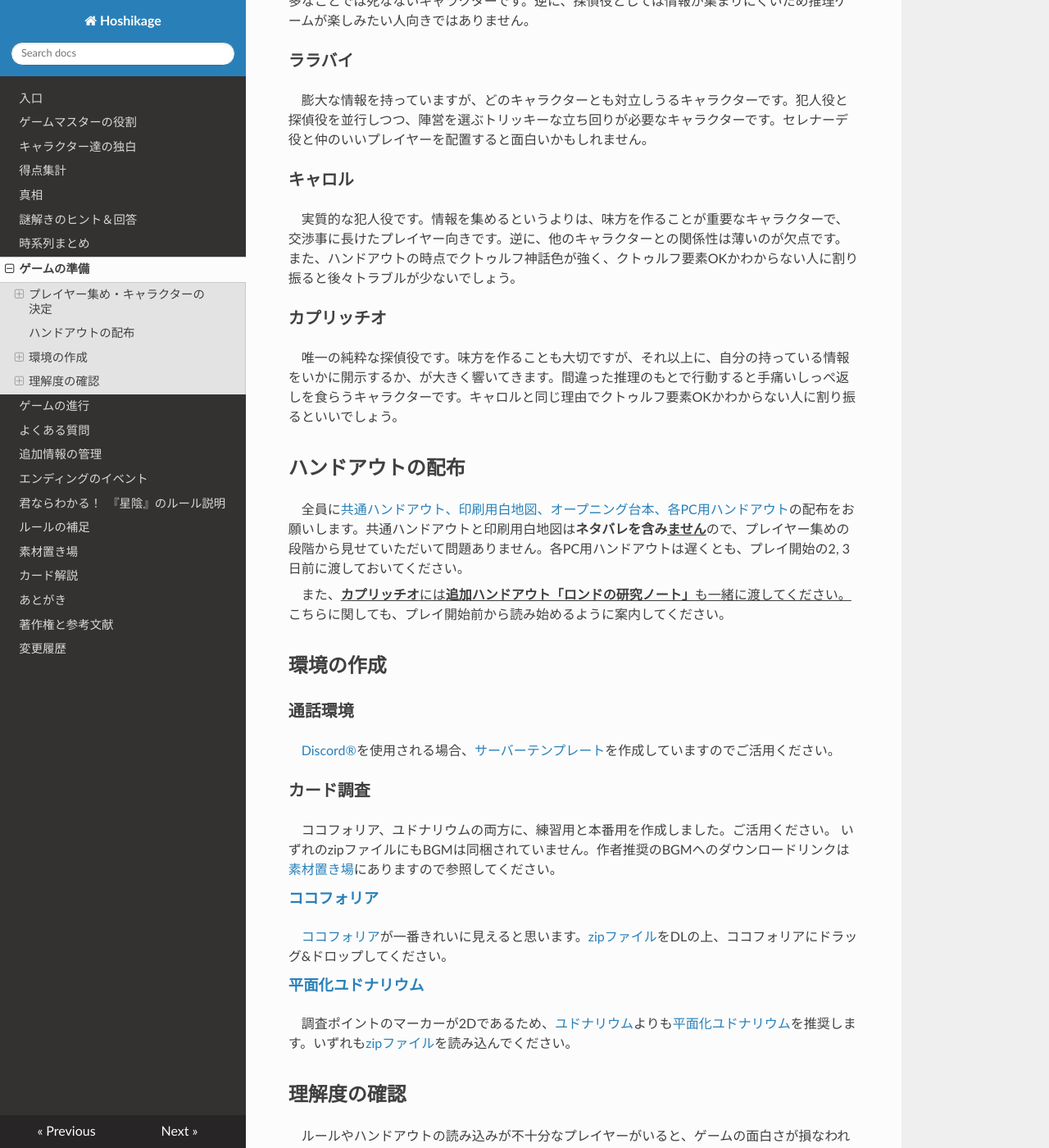
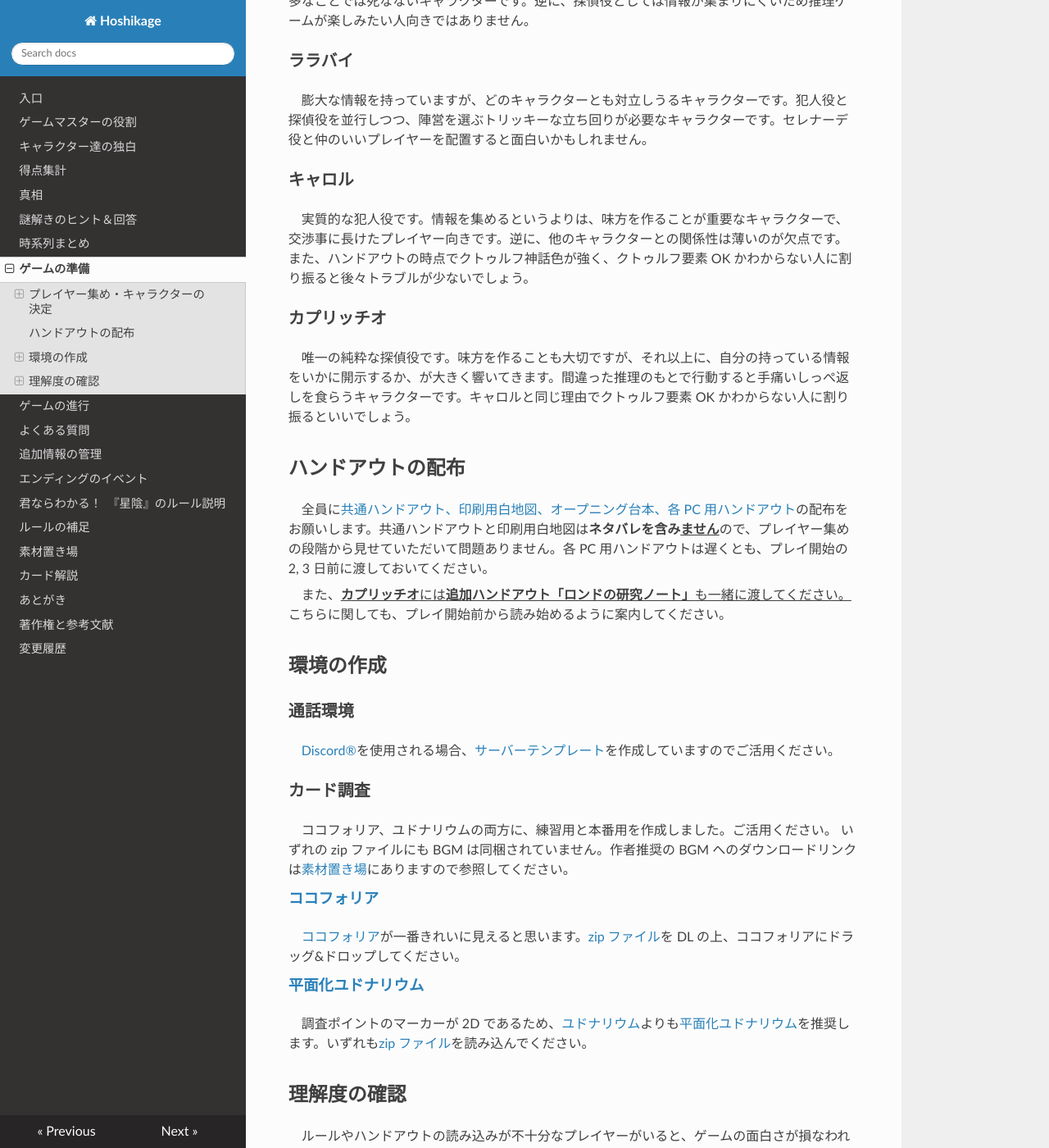
Before and after one commit to KTakahiro1729/Hoshikage, an MkDocs documentation site: the page built from docs/GettingReady.md, in a window 1280 px wide and 1400 px high, scrolled down 589 px. Shown: the whole window at 82% size. Built offline with MkDocs 1.6.1, drawn with Linux system fonts in a browser that asks for light colours; nearby versions of some CDN libraries; some of the changed text lies outside the part shown.

Commit message:
fix typo

```diff
--- a/docs/GettingReady.md
+++ b/docs/GettingReady.md
@@ -1,53 +1,72 @@
 # ゲームの準備
+
 ## プレイヤー集め・キャラクターの決定
+
 プレイヤーの集め方は作者も知らないので、分かったら教えてください。トラブルを避けるため、クトゥルフ神話に拒否感がないか、さりげなく聞いておくといいでしょう。
 
 プレイヤーを集めても、どのキャラクターを割り当てるべきか悩む方は参考にしてください。
 
 ### シンフォニー
+
 フーガ殺害の犯人役と、アリア殺害やハスター招来・解放の追う探偵役の両方が楽しめるお得なキャラクターです。また、サイレンサー付き拳銃を持っているため、エンディングで派手な活躍が可能です。犯人役としては低難易度、美味しいところの詰まったキャラです。逆に、ガッツリ犯人役プレイを楽しみたい人には向きません。
+
 ### セレナーデ
+
 アオイ大好き人間です。キャラクターの心情になりきって行動する人向きでしょう。また、滅多なことでは死なないキャラクターです。逆に、探偵役としては情報が集まりにくいため推理ゲームが楽しみたい人向きではありません。
+
 ### ララバイ
+
 膨大な情報を持っていますが、どのキャラクターとも対立しうるキャラクターです。犯人役と探偵役を並行しつつ、陣営を選ぶトリッキーな立ち回りが必要なキャラクターです。セレナーデ役と仲のいいプレイヤーを配置すると面白いかもしれません。
+
 ### キャロル
-実質的な犯人役です。情報を集めるというよりは、味方を作ることが重要なキャラクターで、交渉事に長けたプレイヤー向きです。逆に、他のキャラクターとの関係性は薄いのが欠点です。また、ハンドアウトの時点でクトゥルフ神話色が強く、クトゥルフ要素OKかわからない人に割り振ると後々トラブルが少ないでしょう。
+
+実質的な犯人役です。情報を集めるというよりは、味方を作ることが重要なキャラクターで、交渉事に長けたプレイヤー向きです。逆に、他のキャラクターとの関係性は薄いのが欠点です。また、ハンドアウトの時点でクトゥルフ神話色が強く、クトゥルフ要素 OK かわからない人に割り振ると後々トラブルが少ないでしょう。
+
 ### カプリッチオ
-唯一の純粋な探偵役です。味方を作ることも大切ですが、それ以上に、自分の持っている情報をいかに開示するか、が大きく響いてきます。間違った推理のもとで行動すると手痛いしっぺ返しを食らうキャラクターです。キャロルと同じ理由でクトゥルフ要素OKかわからない人に割り振るといいでしょう。
+
+唯一の純粋な探偵役です。味方を作ることも大切ですが、それ以上に、自分の持っている情報をいかに開示するか、が大きく響いてきます。間違った推理のもとで行動すると手痛いしっぺ返しを食らうキャラクターです。キャロルと同じ理由でクトゥルフ要素 OK かわからない人に割り振るといいでしょう。
 
 ## ハンドアウトの配布
-全員に[共通ハンドアウト、印刷用白地図、オープニング台本、各PC用ハンドアウト](Resources.md)の配布をお願いします。共通ハンドアウトと印刷用白地図は**ネタバレを含み<u>ません</u>**ので、プレイヤー集めの段階から見せていただいて問題ありません。各PC用ハンドアウトは遅くとも、プレイ開始の2, 3日前に渡しておいてください。
+
+全員に[共通ハンドアウト、印刷用白地図、オープニング台本、各 PC 用ハンドアウト](Resources.md)の配布をお願いします。共通ハンドアウトと印刷用白地図は**ネタバレを含み<u>ません</u>**ので、プレイヤー集めの段階から見せていただいて問題ありません。各 PC 用ハンドアウトは遅くとも、プレイ開始の 2, 3 日前に渡しておいてください。
 
 また、<u>**カプリッチオ**には**追加ハンドアウト「ロンドの研究ノート」**も一緒に渡してください。</u>こちらに関しても、プレイ開始前から読み始めるように案内してください。
 
 ## 環境の作成
+
 ### 通話環境
+
 [Discord®](https://discord.com)を使用される場合、[サーバーテンプレート](https://discord.new/9VmjeucEWSxu)を作成していますのでご活用ください。
 
 ### カード調査
+
 ココフォリア、ユドナリウムの両方に、練習用と本番用を作成しました。ご活用ください。
-いずれのzipファイルにもBGMは同梱されていません。作者推奨のBGMへのダウンロードリンクは[素材置き場](Resources.md)にありますので参照してください。
+いずれの zip ファイルにも BGM は同梱されていません。作者推奨の BGM へのダウンロードリンクは[素材置き場](Resources.md)にありますので参照してください。
 
 #### [ココフォリア](https://ccfolia.com/)
-[ココフォリア](https://ccfolia.com/)が一番きれいに見えると思います。[zipファイル](https://drive.google.com/file/d/1uJZJoy3PR51o5eQZbpEa3qHApo31cWFB/view?usp=sharing)をDLの上、ココフォリアにドラッグ&ドロップしてください。
+
+[ココフォリア](https://ccfolia.com/)が一番きれいに見えると思います。[zip ファイル](https://drive.google.com/file/d/1uJZJoy3PR51o5eQZbpEa3qHApo31cWFB/view?usp=sharing)を DL の上、ココフォリアにドラッグ&ドロップしてください。
 
 #### [平面化ユドナリウム](https://udonarium2d.netlify.app/)
-調査ポイントのマーカーが2Dであるため、[ユドナリウム](https://udonarium.app/)よりも[平面化ユドナリウム](https://udonarium2d.netlify.app/)を推奨します。いずれも[zipファイル](https://drive.google.com/file/d/1zI27TB5o9nv9CEYG5iRBaXjfuBP41187/view?usp=sharing)を読み込んでください。
+
+調査ポイントのマーカーが 2D であるため、[ユドナリウム](https://udonarium.app/)よりも[平面化ユドナリウム](https://udonarium2d.netlify.app/)を推奨します。いずれも[zip ファイル](https://drive.google.com/file/d/1zI27TB5o9nv9CEYG5iRBaXjfuBP41187/view?usp=sharing)を読み込んでください。
 
 ## 理解度の確認
+
 ルールやハンドアウトの読み込みが不十分なプレイヤーがいると、ゲームの面白さが損なわれてしまいます。ぜひご活用ください。
 
 ### 共通のクイズ
 
-||クイズ　<button onclick="copyhidden('Common')">をコピー</button>|　解答　<button onclick="copyhidden('Common_ans')">をコピー</button>　|
-|:-:|:-:|:-:|
-|Q1. |今（ゲーム開始時点）の日付は？|202年11月30日|
-|Q2. |部屋が1階にあるキャラクターは？|ララバイ|
-|Q3. |199年7月に何があった？|経済不安|
-|Q4. |カード調査の時に消費するものは？|調査ポイント|
-|Q5. |自分のキャラクター名のカードは閲覧できる？|できない|
-|Q6. |自分が居残り組のとき、カード調査はできる？|できない|
-|Q7. |自分が全体公開できるカードは？|調査されていない自分のカード、自分が調査完了したカード|
+|     | クイズ　<button onclick="copyhidden('Common')">をコピー</button> | 　解答　<button onclick="copyhidden('Common_ans')">をコピー</button>　 |
+| :-: | :--------------------------------------------------------------: | :--------------------------------------------------------------------: |
+| Q1. |                  今（ゲーム開始時点）の日付は？                  |                           202 年 11 月 30 日                           |
+| Q2. |                部屋が 1 階にあるキャラクターは？                 |                                ララバイ                                |
+| Q3. |                    199 年 7 月に何があった？                     |                                経済不安                                |
+| Q4. |                 カード調査の時に消費するものは？                 |                              調査ポイント                              |
+| Q5. |            自分のキャラクター名のカードは閲覧できる？            |                                できない                                |
+| Q6. |            自分が居残り組のとき、カード調査はできる？            |                                できない                                |
+| Q7. |                  自分が全体公開できるカードは？                  |         調査されていない自分のカード、自分が調査完了したカード         |
+
 <p></p>
 
 <div id="Common" hidden>共通クイズ</br>
@@ -71,15 +90,15 @@
 
 ### シンフォニー
 
-||クイズ　<button onclick="copyhidden('Symphony')">をコピー</button>|　解答　<button onclick="copyhidden('Symphony_ans')">をコピー</button>　|
-|:-:|:-:|:-:|
-|Q1. |フーガを殺したのはだれ？| シンフォニー|
-|Q2. |追加情報を手に入れるにはGMに何を伝える？|殺された図書館員の本名|
-|Q3. |昔吸っていたタバコの銘柄は？| トーラス|
-|Q4. |セレナーデとララバイへ</br>「お気をつけて」と声をかけた時間は？| 23:17|
-|Q5. |ララバイの帰宅を一緒に目撃したのは誰？| カプリッチオ|
-|Q6. |χ国にかつて存在した「被差別階級」の名前は？| 冬族|
-|Q7. |南西飛び地について教えてください。| 割譲の残りカス|
+|     | クイズ　<button onclick="copyhidden('Symphony')">をコピー</button> | 　解答　<button onclick="copyhidden('Symphony_ans')">をコピー</button>　 |
+| :-: | :----------------------------------------------------------------: | :----------------------------------------------------------------------: |
+| Q1. |                      フーガを殺したのはだれ？                      |                               シンフォニー                               |
+| Q2. |             追加情報を手に入れるには GM に何を伝える？             |                          殺された図書館員の本名                          |
+| Q3. |                    昔吸っていたタバコの銘柄は？                    |                                 トーラス                                 |
+| Q4. |  セレナーデとララバイへ</br>「お気をつけて」と声をかけた時間は？   |                                  23:17                                   |
+| Q5. |               ララバイの帰宅を一緒に目撃したのは誰？               |                               カプリッチオ                               |
+| Q6. |            χ 国にかつて存在した「被差別階級」の名前は？            |                                   冬族                                   |
+| Q7. |                 南西飛び地について教えてください。                 |                              割譲の残りカス                              |
 
 <p></p>
 
@@ -106,15 +125,15 @@
 
 ### セレナーデ
 
-||クイズ　<button onclick="copyhidden('Serenade')">をコピー</button>|　解答　<button onclick="copyhidden('Serenade_ans')">をコピー</button>　|
-|:-:|:-:|:-:|
-|Q1. |アオイは何座？|いて座|
-|Q2. |アオイの恋人のコードネームは？|カプリッチオ|
-|Q3. |追加情報を手に入れるにはGMに何を伝える？|トーラスが何か|
-|Q4. |隠れ家に戻ったのは何時？|01:46|
-|</br>Q5. |変装状態で自分の部屋を出てから、</br>変装を解いた状態で自分の部屋に戻るまでに、</br>何人に見られた？|3人</br>（シンフォニー、キャロル、</br>カプリッチオ）|
-|Q6. |アオイと一緒に行った</br>卒業旅行の目的地は何が多い都市？|遺跡|
-|Q7. |南西飛び地について教えてください。|アオイと卒業旅行に行った|
+|          |                  クイズ　<button onclick="copyhidden('Serenade')">をコピー</button>                  | 　解答　<button onclick="copyhidden('Serenade_ans')">をコピー</button>　 |
+| :------: | :--------------------------------------------------------------------------------------------------: | :----------------------------------------------------------------------: |
+|   Q1.    |                                            アオイは何座？                                            |                                  いて座                                  |
+|   Q2.    |                                    アオイの恋人のコードネームは？                                    |                               カプリッチオ                               |
+|   Q3.    |                              追加情報を手に入れるには GM に何を伝える？                              |                              トーラスが何か                              |
+|   Q4.    |                                       隠れ家に戻ったのは何時？                                       |                                  01:46                                   |
+| </br>Q5. | 変装状態で自分の部屋を出てから、</br>変装を解いた状態で自分の部屋に戻るまでに、</br>何人に見られた？ |          3 人</br>（シンフォニー、キャロル、</br>カプリッチオ）          |
+|   Q6.    |                      アオイと一緒に行った</br>卒業旅行の目的地は何が多い都市？                       |                                   遺跡                                   |
+|   Q7.    |                                  南西飛び地について教えてください。                                  |                         アオイと卒業旅行に行った                         |
 
 <p></p>
 
@@ -141,14 +160,14 @@
 
 ### ララバイ
 
-||クイズ　<button onclick="copyhidden('Lullaby')">をコピー</button>|　解答　<button onclick="copyhidden('Lullaby_ans')">をコピー</button>　|
-|:-:|:-:|:-:|
-|Q1. |アリアを殺したのはだれ？| ララバイ|
-|Q2. |割譲の残りカス、と呼ばれているのは？|南西飛び地|
-|Q3. |セレナーデを傷つけないように</br>ついたウソは？| アリアが死んだ時期は</br>遠い場所で任務をしていた|
-|Q4. |セレナーデに隠し扉の探し方を教えたのは</br>どこにいるとき？| ファロス灯台|
-|Q5. |シンフォニーが情報部長になったのはいつ？| 200年9月|
-|Q6. |名前を知っている経済推進都市は</br>いくつある？|4つ</br>（ヨウテラベ、マリボネ、</br>テラブシコ、エラド）|
+|     | クイズ　<button onclick="copyhidden('Lullaby')">をコピー</button> | 　解答　<button onclick="copyhidden('Lullaby_ans')">をコピー</button>　 |
+| :-: | :---------------------------------------------------------------: | :---------------------------------------------------------------------: |
+| Q1. |                     アリアを殺したのはだれ？                      |                                ララバイ                                 |
+| Q2. |               割譲の残りカス、と呼ばれているのは？                |                               南西飛び地                                |
+| Q3. |          セレナーデを傷つけないように</br>ついたウソは？          |            アリアが死んだ時期は</br>遠い場所で任務をしていた            |
+| Q4. |    セレナーデに隠し扉の探し方を教えたのは</br>どこにいるとき？    |                              ファロス灯台                               |
+| Q5. |             シンフォニーが情報部長になったのはいつ？              |                               200 年 9 月                               |
+| Q6. |          名前を知っている経済推進都市は</br>いくつある？          |       4 つ</br>（ヨウテラベ、マリボネ、</br>テラブシコ、エラド）        |
 
 <p></p>
 
```
Also changed, not shown: other parts of docs/GettingReady.md (+19 -19 lines).
